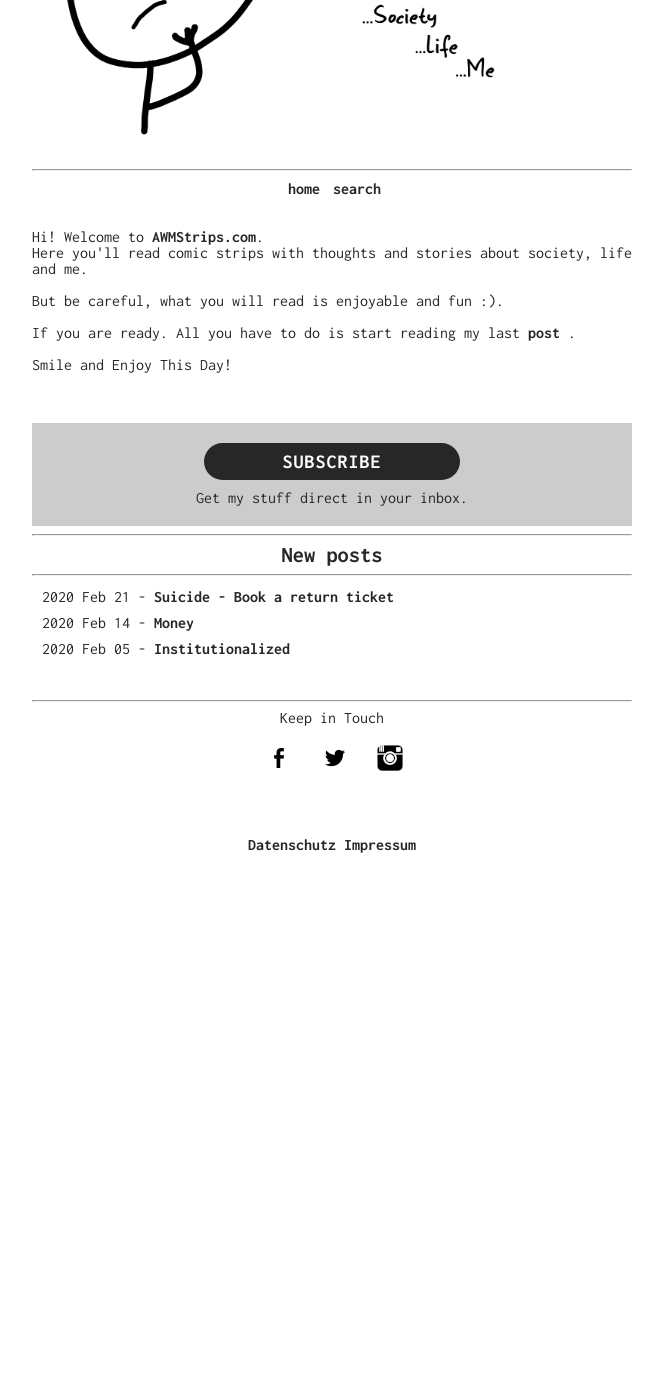
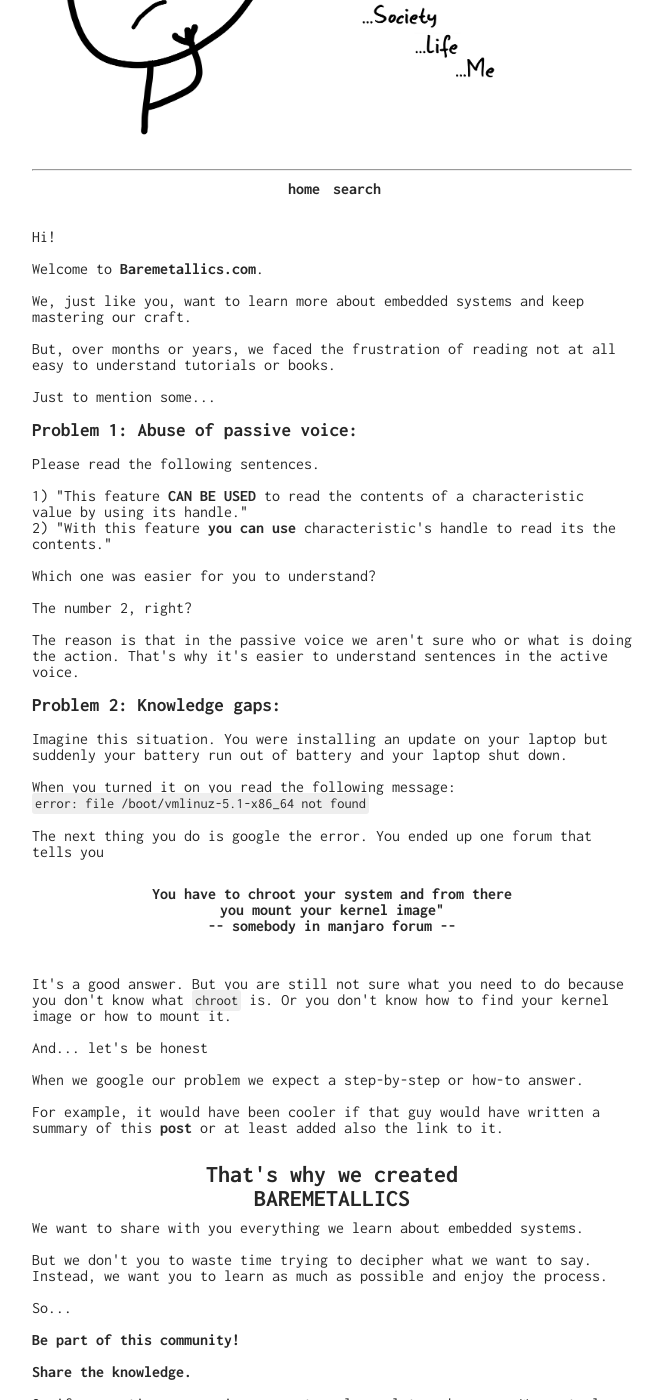
Before and after one commit to daleonpz/baremetallics, a Jekyll site: the page built from index.html, in a window 1280 px wide and 1400 px high, scrolled down 267 px. Shown: the whole window, without its empty margins (308-971 px from the left). Built offline with Jekyll 4.4.1, drawn with Linux system fonts in a browser that asks for light colours; before the commit the page ends 1120 px from its top, so only the background shows below that; some of the changed text lies outside the part shown.

Commit message:
copy update

```diff
--- a/index.html
+++ b/index.html
@@ -16,13 +16,66 @@
 
     <br><br>
     Hi!
-    Welcome to <b>AWMStrips.com</b>. <br>
-    Here you'll read comic strips with thoughts and stories about society, life and me. <br><br>
+    <br> <br>
+    Welcome to <b>Baremetallics.com</b>.
+    <br> <br>
+    We, just like you, want to learn more about embedded systems and keep mastering our craft.
+    <br> <br>
+    But, over months or years, we faced the frustration of reading not at all easy to understand tutorials or books.<br><br>
+    Just to mention some...
+    <br><br>
 
-    But be careful, what you will read is enjoyable and fun :). <br><br>
+    <h3>Problem 1: Abuse of passive voice:</h3><br>
+    Please read the following sentences.<br><br>
+    1) "This feature <b>CAN BE USED</b> to read the contents of a characteristic value by using its handle."
+    <br>
+    2) "With this feature <b>you can use</b> characteristic's handle to read its the contents."
+    <br><br>
+    Which one was easier for you to understand?
+    <br><br>
+    The number 2, right? <br><br>
 
-    If you are ready.
-    All you have to do is start reading my last
+    The reason is that in the passive voice we aren't sure who or what is doing the action. That's why it's easier to understand sentences in the active voice.
+    <br><br>
+
+
+    <h3>Problem 2: Knowledge gaps:</h3><br>
+    Imagine this situation. You were installing an update on your laptop but suddenly your battery run out of battery and your laptop shut down.
+    <br><br>
+    When you turned it on you read the following message:<br>
+    <code>error: file /boot/vmlinuz-5.1-x86_64 not found</code><br><br>
+
+    The next thing you do is google the error. You ended up one forum that tells you<br><br>
+    <center>You have to chroot your system and from there you mount your kernel image"  <br>
+        -- somebody in manjaro forum -- </center>
+
+    <br><br>
+
+    It's a good answer. But you are still not sure what you need to do because you don't know what <code>chroot</code> is. Or you don't know how to find your kernel image or how to mount it.
+    <br><br>
+
+    And... let's be honest <br><br>
+    When we google our problem we expect a step-by-step or how-to answer.
+    <br><br>
+    For example, it would have been cooler if that guy would have written a summary of this
+    <a href="https://www.linux.com/training-tutorials/how-rescue-non-booting-grub-2-linux/">post</a> or at least added also the link to it.
+    <br><br>
+
+
+    <center><h2>That's why we created BAREMETALLICS</h2></center>
+    We want to share with you everything we learn about embedded systems.<br><br>
+    But we don't you to waste time trying to decipher what we want to say. Instead, we want you to learn as much as possible and enjoy the process.
+    <br><br>
+
+    So... <br><br>
+    <b>Be part of this community!</b><br> <br>
+    <b>Share the knowledge.</b><br><br>
+    Or if you notice errors in our posts, please let us know ...  We want also to learn from you! <br><br>
+
+    Send us a mail to <a href="mailto:support@baremetallics.com">support@baremetallics.com</a><br><br>
+
+    If you are ready. <br>
+    All you have to do is start reading our last
         {% for post in site.categories.randomthought limit: 1%}
             <a href = "{{ post.url }}">post</a>
         {% endfor %}.<br><br>
@@ -33,7 +86,6 @@
 
 </div>
 <div class="header__subscription" align="middle">
-        {% include subscription.html %}
     </div>
 
 
@@ -43,7 +95,7 @@
     <h2>New posts</h2>
     <hr>
     <ul>
-        {% for post in site.categories.randomthought limit: 3%}
+        {% for post in site.categories.programming limit: 3%}
         <li>
             <span class="date">{{ post.date | date: '%Y %b %d' }}</span> - <a href="{{ post.url }}">{{ post.title }}</a>
         </li>
```
